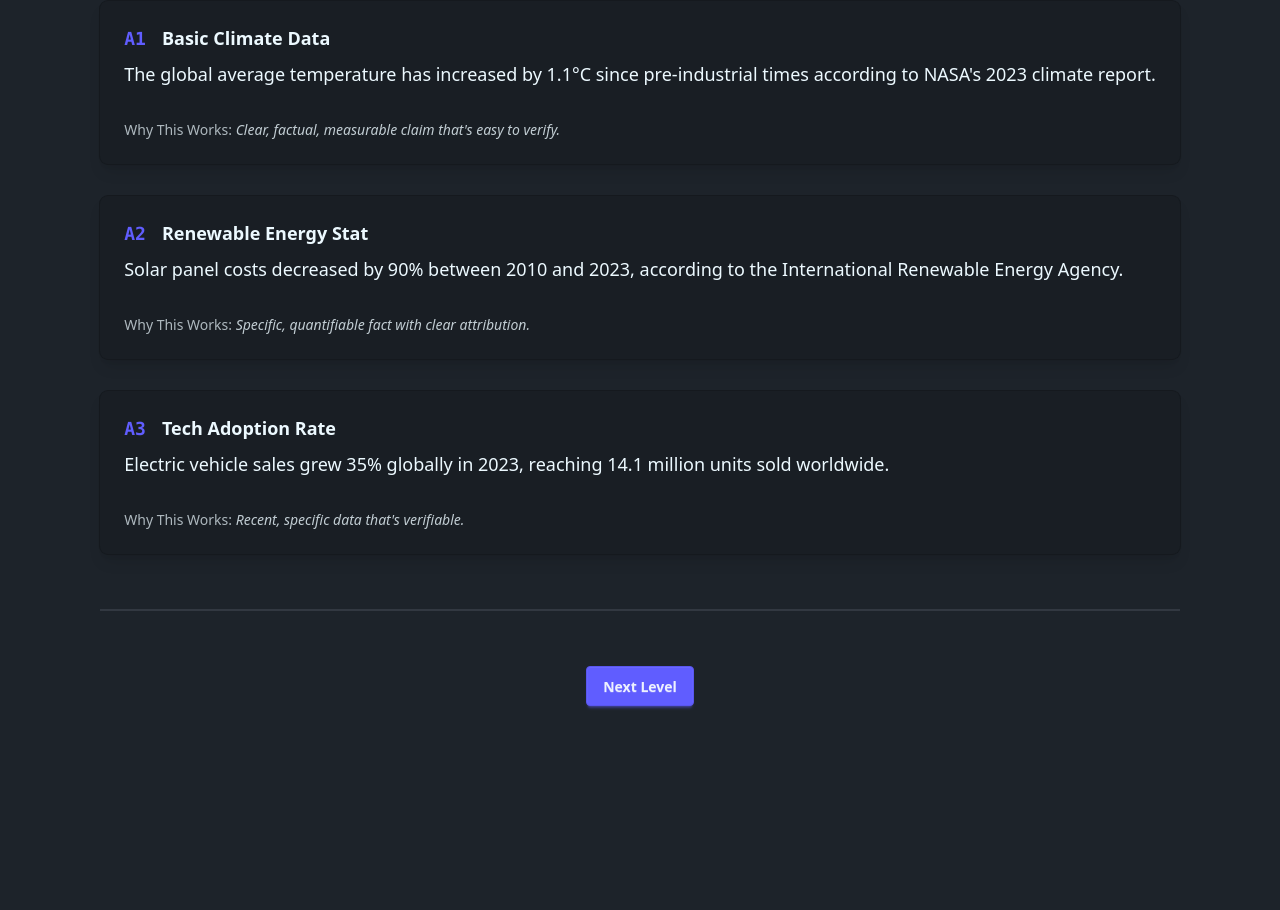
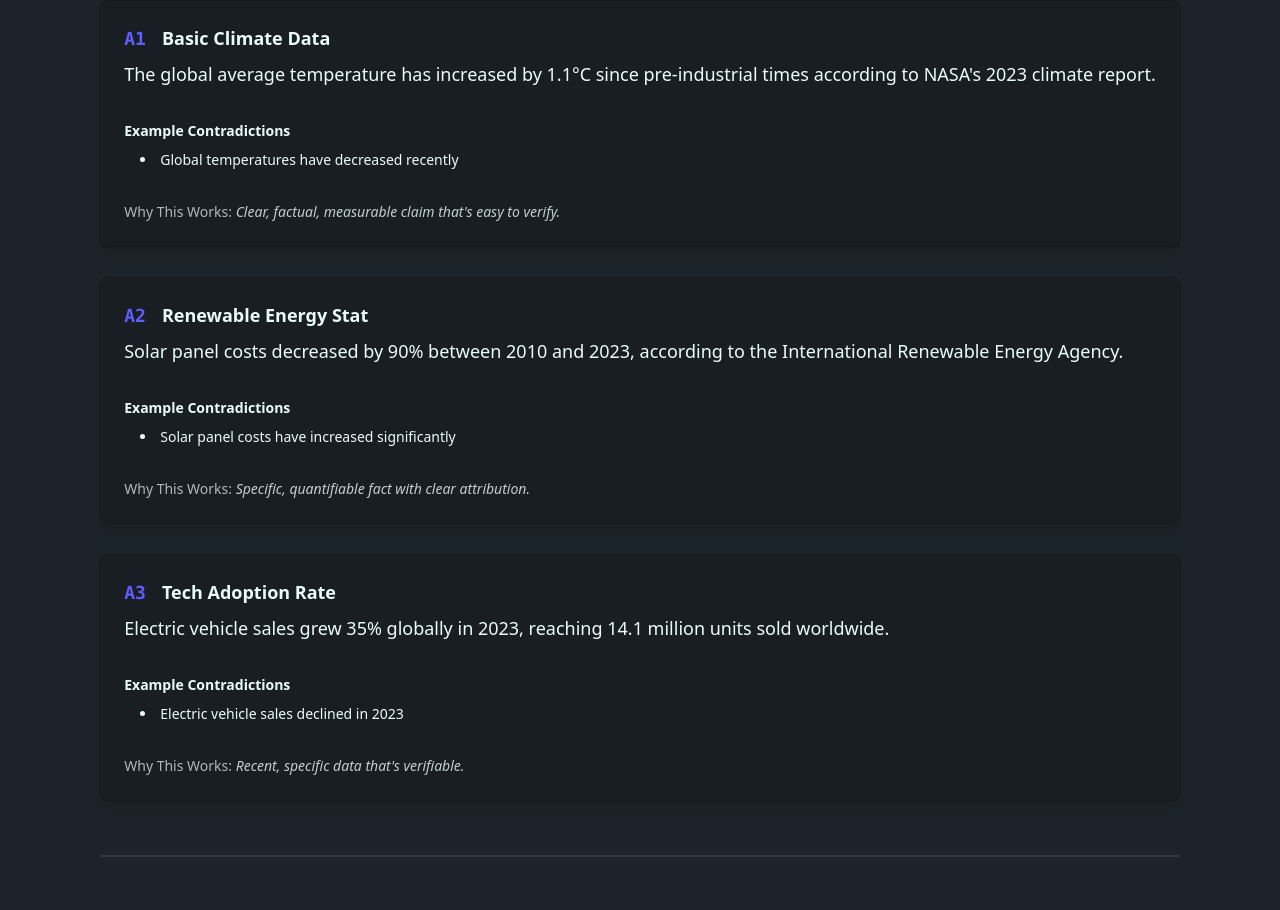
Before and after one commit to crdbl/crdbl, a React (Vite) app in the folder apps/web/: page /demo/provenance/a in a window 1280 px wide. Shown: the part 320-1230 px from the top of the page. Before the commit the page ends 1082 px from the top, so only its background shows below. Built offline with nearby package versions, Linux system fonts and the light colour scheme.

Commit message:
feat(web): add example contradictions to provenance demo

```diff
--- a/apps/web/src/pages/DemoProvenance.tsx
+++ b/apps/web/src/pages/DemoProvenance.tsx
@@ -17,6 +17,7 @@ const data = {
       "The global average temperature has increased by 1.1°C since pre-industrial times according to NASA's 2023 climate report.",
     context: [],
     whyWorks: ["Clear, factual, measurable claim that's easy to verify."],
+    contradictions: ['Global temperatures have decreased recently'],
   },
   A2: {
     title: 'Renewable Energy Stat',
@@ -24,6 +25,7 @@ const data = {
       'Solar panel costs decreased by 90% between 2010 and 2023, according to the International Renewable Energy Agency.',
     context: [],
     whyWorks: ['Specific, quantifiable fact with clear attribution.'],
+    contradictions: ['Solar panel costs have increased significantly'],
   },
   A3: {
     title: 'Tech Adoption Rate',
@@ -31,6 +33,7 @@ const data = {
       'Electric vehicle sales grew 35% globally in 2023, reaching 14.1 million units sold worldwide.',
     context: [],
     whyWorks: ["Recent, specific data that's verifiable."],
+    contradictions: ['Electric vehicle sales declined in 2023'],
   },
   B1: {
     title: 'Climate Impact Analysis',
@@ -85,25 +88,19 @@ export function DemoProvenanceA() {
       steps={provenanceSteps}
     >
       <CrdblCard
-        title={data.A1.title}
-        content={data.A1.content}
-        whyWorks={data.A1.whyWorks}
+        {...data.A1}
         crdblId={crdbls.A1}
         label={getLabel(crdbls.A1)}
         getRefData={getRefData}
       />
       <CrdblCard
-        title={data.A2.title}
-        content={data.A2.content}
-        whyWorks={data.A2.whyWorks}
+        {...data.A2}
         crdblId={crdbls.A2}
         label={getLabel(crdbls.A2)}
         getRefData={getRefData}
       />
       <CrdblCard
-        title={data.A3.title}
-        content={data.A3.content}
-        whyWorks={data.A3.whyWorks}
+        {...data.A3}
         crdblId={crdbls.A3}
         label={getLabel(crdbls.A3)}
         getRefData={getRefData}
@@ -123,19 +120,13 @@ export function DemoProvenanceB() {
       steps={provenanceSteps}
     >
       <CrdblCard
-        title={data.B1.title}
-        content={data.B1.content}
-        context={data.B1.context}
-        whyWorks={data.B1.whyWorks}
+        {...data.B1}
         crdblId={crdbls.B1}
         label={getLabel(crdbls.B1)}
         getRefData={getRefData}
       />
       <CrdblCard
-        title={data.B2.title}
-        content={data.B2.content}
-        context={data.B2.context}
-        whyWorks={data.B2.whyWorks}
+        {...data.B2}
         crdblId={crdbls.B2}
         label={getLabel(crdbls.B2)}
         getRefData={getRefData}
@@ -154,10 +145,7 @@ export function DemoProvenanceC() {
       steps={provenanceSteps}
     >
       <CrdblCard
-        title={data.C1.title}
-        content={data.C1.content}
-        context={data.C1.context}
-        whyWorks={data.C1.whyWorks}
+        {...data.C1}
         crdblId={crdbls.C1}
         label={getLabel(crdbls.C1)}
         getRefData={getRefData}
```
